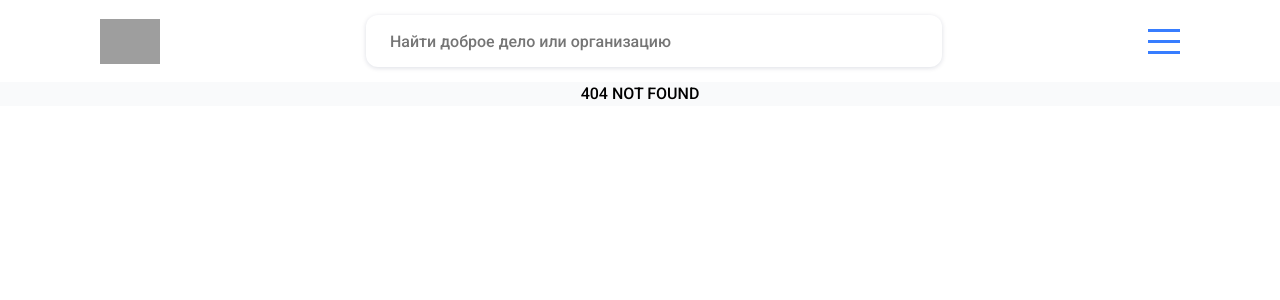
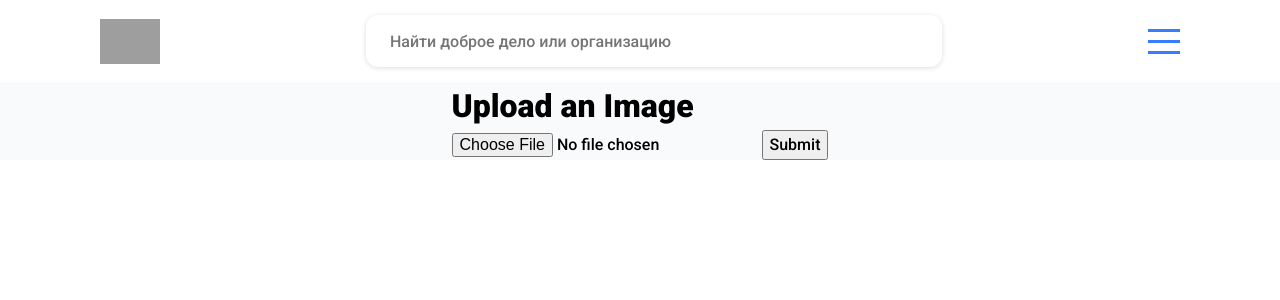
Before and after one commit to Ligmawhat/msh-FRONT, a React (Create React App) app: page /upload in a window 1280 px wide. Before the commit this address had no page. Shown: the top 300 px of the page. Built offline with nearby package versions, Linux system fonts and the light colour scheme; grey boxes are pictures that could not be loaded.

Commit message:
actuallization

```diff
--- /dev/null
+++ b/src/components/tmpUpload/TempAlert.tsx
@@ -0,0 +1,21 @@
+import React, { FC, useEffect, useState } from "react"
+
+interface AlertProps {
+  msg: any
+  type: any
+}
+
+const Alert: FC<AlertProps> = ({ msg, type }) => {
+  const [show, setShow] = useState(false)
+  useEffect(() => {
+    if (msg) {
+      setShow(true)
+      setInterval(() => {
+        setShow(false)
+      }, 2000)
+    }
+  }, [msg])
+  return <>{show && <div className={`alert alert-${type}`}>{msg}</div>}</>
+}
+
+export default Alert
--- /dev/null
+++ b/src/components/tmpUpload/TmpUpload.tsx
@@ -0,0 +1,77 @@
+import React, { useState } from "react"
+import Alert from "./TempAlert"
+
+export default function TmpUpload() {
+  const [fileInputState, setFileInputState] = useState("")
+  const [previewSource, setPreviewSource] = useState("")
+  const [selectedFile, setSelectedFile] = useState()
+  const [successMsg, setSuccessMsg] = useState("")
+  const [errMsg, setErrMsg] = useState("")
+  const handleFileInputChange = (e: any) => {
+    const file = e.target.files[0]
+    previewFile(file)
+    setSelectedFile(file)
+    setFileInputState(e.target.value)
+  }
+
+  const previewFile = (file: File) => {
+    const reader: any = new FileReader()
+    reader.readAsDataURL(file)
+    reader.onloadend = () => {
+      setPreviewSource(reader.result)
+    }
+  }
+
+  const handleSubmitFile = (e: React.FormEvent<HTMLFormElement>) => {
+    e.preventDefault()
+    if (!selectedFile) return
+    const reader = new FileReader()
+    reader.readAsDataURL(selectedFile)
+    reader.onloadend = () => {
+      uploadImage(reader.result)
+    }
+    reader.onerror = () => {
+      console.error("AHHHHHHHH!!")
+      setErrMsg("something went wrong!")
+    }
+  }
+
+  const uploadImage = async (base64EncodedImage: any) => {
+    try {
+      await fetch("/api/upload", {
+        method: "POST",
+        body: JSON.stringify({ data: base64EncodedImage }),
+        headers: { "Content-Type": "application/json" },
+      })
+      setFileInputState("")
+      setPreviewSource("")
+      setSuccessMsg("Image uploaded successfully")
+    } catch (err) {
+      console.error(err)
+      setErrMsg("Something went wrong!")
+    }
+  }
+  return (
+    <div>
+      <h1 className="title">Upload an Image</h1>
+      <Alert msg={errMsg} type="danger" />
+      <Alert msg={successMsg} type="success" />
+      <form onSubmit={(e) => handleSubmitFile(e)} className="form">
+        <input
+          id="fileInput"
+          type="file"
+          name="image"
+          onChange={handleFileInputChange}
+          value={fileInputState}
+          className="form-input"
+        />
+        <button className="btn" type="submit">
+          Submit
+        </button>
+      </form>
+      {previewSource && (
+        <img src={previewSource} alt="chosen" style={{ height: "300px" }} />
+      )}
+    </div>
+  )
+}
--- a/src/router/Router.tsx
+++ b/src/router/Router.tsx
@@ -14,6 +14,10 @@ const Router: FC = () => {
         path={routes.eventsPage.path}
         element={routes.eventsPage.component}
       />
+      <Route
+        path={routes.tmpUploadPage.path}
+        element={routes.tmpUploadPage.component}
+      />
     </Routes>
   )
 }
--- a/src/router/routes.tsx
+++ b/src/router/routes.tsx
@@ -1,4 +1,5 @@
 import React from "react"
+import TmpUpload from "../components/tmpUpload/TmpUpload"
 import EventsPage from "../pages/EventsPage/EventsPage"
 import MainPage from "../pages/MainPage/MainPage"
 import NotFoundPage from "../pages/NotFound/NotFoundPage"
@@ -16,4 +17,8 @@ export const routes = {
     path: "/events",
     component: <EventsPage />,
   },
+  tmpUploadPage: {
+    path: "/upload",
+    component: <TmpUpload />,
+  },
 }
```
